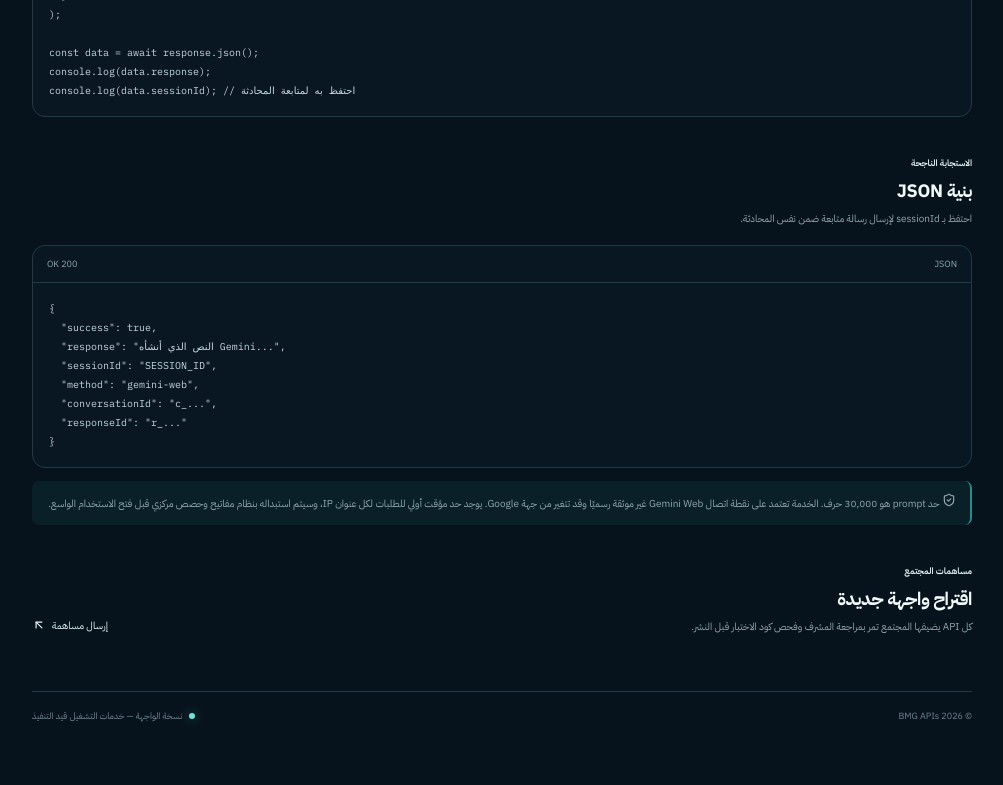
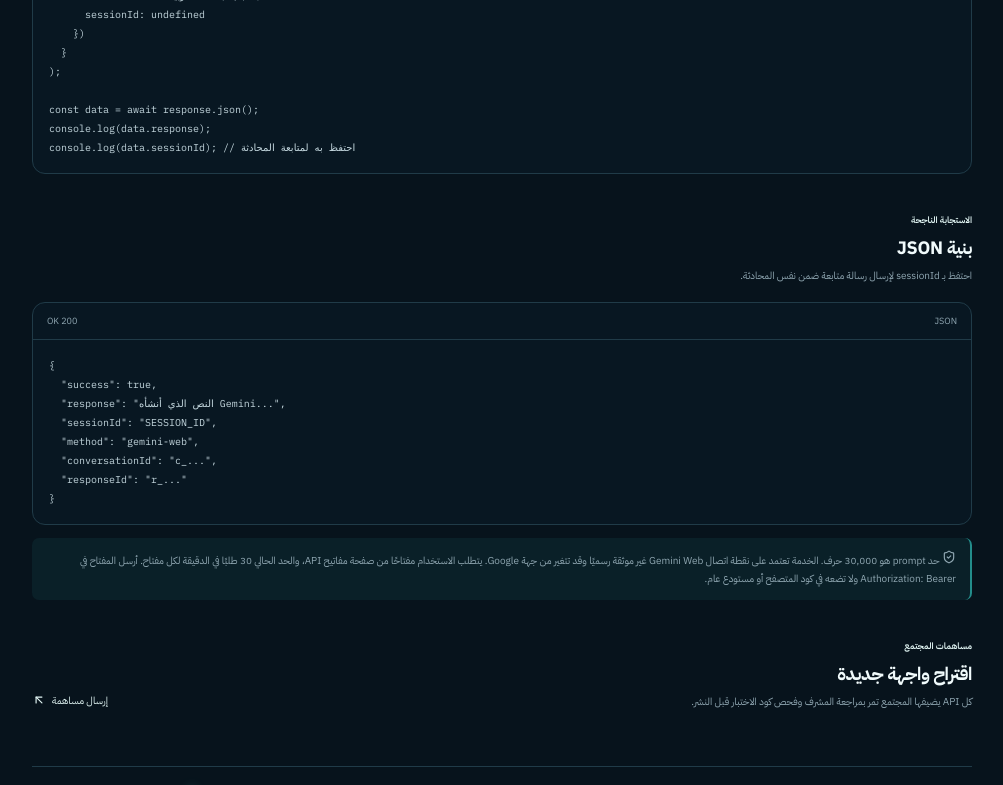
Before and after one commit to T7-T7/Bmg-Apis, a Next.js app: page /docs in a window 1280 px wide. Shown: the part 805-1590 px from the top of the page, without its empty margins (9-1012 px from the left). Before the commit the page ends 1552 px from the top, so only its background shows below. Built offline with nearby package versions, Linux system fonts and the light colour scheme.

Commit message:
Document BMG API key authentication

```diff
--- a/app/docs/page.tsx
+++ b/app/docs/page.tsx
@@ -11,7 +11,10 @@ const requestExample = `const response = await fetch(
   "https://bmg-apis.vercel.app/api/v1/ai/gemini",
   {
     method: "POST",
-    headers: { "Content-Type": "application/json" },
+    headers: {
+      "Content-Type": "application/json",
+      "Authorization": "Bearer YOUR_BMG_API_KEY"
+    },
     body: JSON.stringify({
       prompt: "اشرح لي الفرق بين let و const",
       instruction: "أجب باللغة العربية",
@@ -42,7 +45,7 @@ export default function DocsPage() {
       <div className="code-panel"><div className="code-panel-head"><span>JavaScript · Fetch API</span><span>POST</span></div><pre>{requestExample}</pre></div>
       <div className="section-heading"><div><span className="section-overline">الاستجابة الناجحة</span><h2>بنية JSON</h2><p>احتفظ بـ sessionId لإرسال رسالة متابعة ضمن نفس المحادثة.</p></div></div>
       <div className="code-panel"><div className="code-panel-head"><span>JSON</span><span>200 OK</span></div><pre>{responseExample}</pre></div>
-      <div className="docs-note"><ShieldCheck size={14} /> حد prompt هو 30,000 حرف. الخدمة تعتمد على نقطة اتصال Gemini Web غير موثقة رسميًا وقد تتغير من جهة Google. يوجد حد مؤقت أولي للطلبات لكل عنوان IP، وسيتم استبداله بنظام مفاتيح وحصص مركزي قبل فتح الاستخدام الواسع.</div>
+      <div className="docs-note"><ShieldCheck size={14} /> حد prompt هو 30,000 حرف. الخدمة تعتمد على نقطة اتصال Gemini Web غير موثقة رسميًا وقد تتغير من جهة Google. يتطلب الاستخدام مفتاحًا من صفحة مفاتيح API، والحد الحالي 30 طلبًا في الدقيقة لكل مفتاح. أرسل المفتاح في Authorization: Bearer ولا تضعه في كود المتصفح أو مستودع عام.</div>
       <div className="section-heading"><div><span className="section-overline">مساهمات المجتمع</span><h2>اقتراح واجهة جديدة</h2><p>كل API يضيفها المجتمع تمر بمراجعة المشرف وفحص كود الاختبار قبل النشر.</p></div><Link href="/create" className="text-link">إرسال مساهمة <ArrowUpLeft size={14} /></Link></div>
     </div>
   );
```
